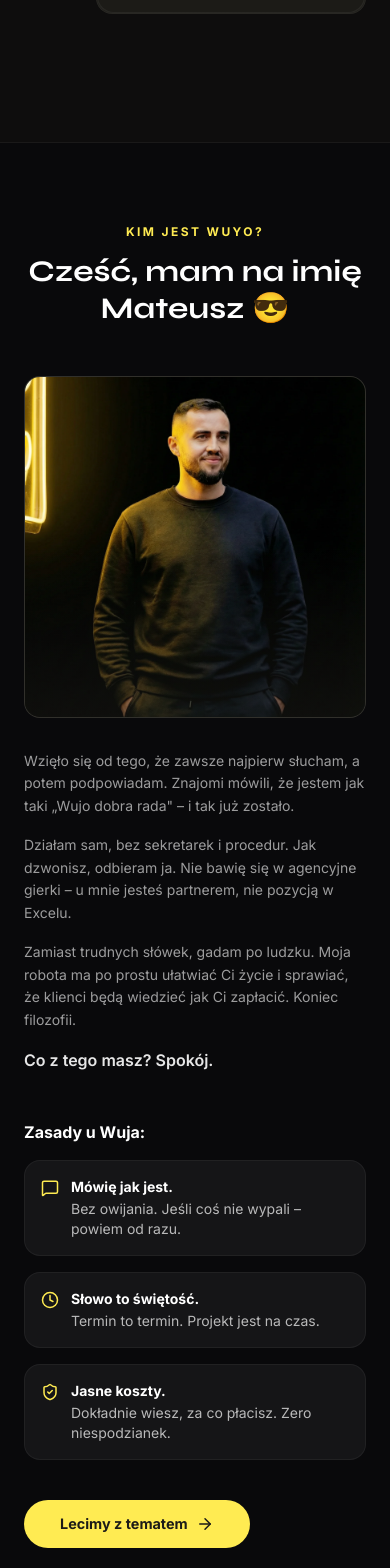
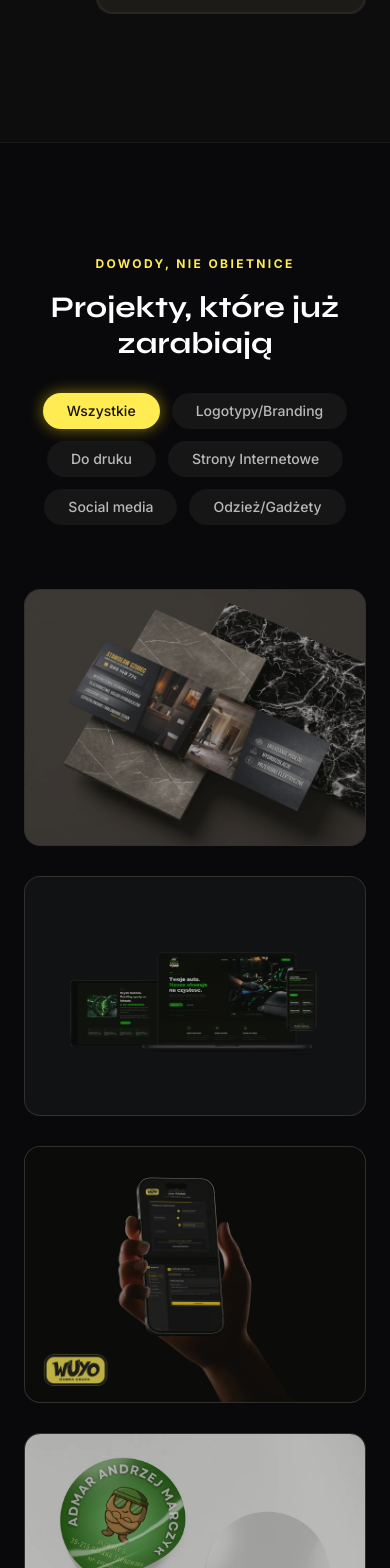
Before and after one commit to pergamindruk/wuyo, a Next.js app: page / in a window 390 px wide. Shown: the part 4915-6483 px from the top of the page. Built offline with nearby package versions, Linux system fonts and the light colour scheme.

Commit message:
style: enlarge photo in 'About' section, fix missing trusted logos section

```diff
--- a/src/app/(main)/page.tsx
+++ b/src/app/(main)/page.tsx
@@ -101,70 +101,72 @@ export default function Home() {
             {/* ═══════════════════════ PROCES ═══════════════════════ */}
             <ProcessSection />
 
-            {/* ═══════════════════════ REALIZACJE ══�            {/* ═══════════════════════ O NAS ═══════════════════════ */}
-            <section id="o-nas" className="py-20 px-6 md:px-12">
-                <div className="max-w-4xl mx-auto">
+            {/* ═══════════════════════ REALIZACJE ═══════════════════════ */}
+            <PortfolioGallery />
 
-                    {/* Nagłówek */}
-                    <AnimatedSection className="text-center mb-12">
-                        <p className="eyebrow mb-3">Kim jest Wuyo?</p>
-                        <h2 className="text-3xl md:text-4xl font-bold text-white leading-tight">
+            {/* ═══════════════════════ PAKIETY ═══════════════════════ */}
+            <PackagesSection />
+
+            {/* ═══════════════════════ FAQ ═══════════════════════ */}
+            <FAQSection />
+
+            {/* ═══════════════════════ AUDYT ═══════════════════════ */}
+            <AuditSection />
+
+            {/* ═══════════════════════ O NAS ═══════════════════════ */}
+            <section id="o-nas" className="py-28 px-6 md:px-12">
+                <div className="max-w-5xl mx-auto grid grid-cols-1 lg:grid-cols-2 gap-16 items-center">
+                    <AnimatedSection className="h-full">
+                        <div className="w-full h-full min-h-[400px] lg:min-h-[650px] aspect-[3/4] lg:aspect-auto bg-navy-light rounded-3xl flex items-center justify-center border border-white/5 overflow-hidden relative group">
+                            <Image
+                                src="/MojeZdjecie.webp"
+                                alt="Wuyo - Twój graficzny ziomek"
+                                fill
+                                className="object-cover object-[center_20%] transition-transform duration-700 group-hover:scale-105"
+                            />
+                            <div className="absolute inset-0 bg-gradient-to-t from-navy/60 via-transparent to-transparent pointer-events-none" />
+                        </div>
+                    </AnimatedSection>
+                    <AnimatedSection delay={0.2}>
+                        <p className="eyebrow mb-4">Kim jest Wuyo?</p>
+                        <h2 className="text-3xl md:text-4xl font-bold text-white mb-8 leading-tight">
                             Cześć, mam na imię Mateusz 😎
                         </h2>
-                    </AnimatedSection>
+                        <div className="text-white/60 leading-relaxed mb-6 space-y-4 text-sm md:text-base">
+                            <p>Wzięło się od tego, że zawsze najpierw słucham, a potem podpowiadam. Znajomi mówili, że jestem jak taki „Wujo dobra rada” od spraw technicznych – i tak już zostało.</p>
+                            <p>Działam sam, więc nie uciekam przed Tobą w procedury i nie chowam się za sekretarką. Jak do mnie dzwonisz, to odbieram ja. Jak pytasz, czy coś ma sens – odpowiadam szczerze. Nie bawię się w agencyjne gierki, gdzie jesteś tylko kolejną pozycją na liście do odhaczenia.</p>
+                            <p className="text-white/90 font-medium text-lg pt-2">Co z tego masz? Spokój.</p>
+                            <p>Zamiast zasypywać Cię trudnymi słówkami, tłumaczę wszystko po ludzku. Moja robota ma po prostu ułatwiać Ci życie. Strona musi być tak zrobiona, żeby klient od razu wiedział, co robisz i jak Ci zapłacić. Koniec filozofii.</p>
+                        </div>
 
-                    {/* Zdjęcie + bio */}
-                    <AnimatedSection delay={0.15} className="flex flex-col sm:flex-row gap-8 items-start mb-12">
-                        <div className="w-full sm:w-44 shrink-0">
-                            <div className="aspect-square bg-navy-light rounded-2xl overflow-hidden relative group border border-white/5">
-                                <Image
-                                    src="/MojeZdjecie.webp"
-                                    alt="Wuyo - Mateusz"
-                                    fill
-                                    className="object-cover object-top transition-transform duration-700 group-hover:scale-105"
-                                />
-                                <div className="absolute inset-0 bg-gradient-to-t from-navy/50 via-transparent to-transparent pointer-events-none" />
-                            </div>
+                        <div className="mt-8 mb-10">
+                            <p className="text-white font-bold mb-5">Zasady u Wuja:</p>
+                            <ul className="space-y-4">
+                                <li className="flex items-start gap-4 text-white/70 text-sm md:text-base bg-white/5 p-4 rounded-xl border border-white/5">
+                                    <MessageSquare className="text-gold shrink-0 mt-0.5" size={22} />
+                                    <div className="leading-snug">
+                                        <strong className="text-white block mb-1">Mówię jak jest.</strong> Jeśli Twój pomysł nie wypali – powiem Ci to prosto z mostu i poszukamy czegoś lepszego.
+                                    </div>
+                                </li>
+                                <li className="flex items-start gap-4 text-white/70 text-sm md:text-base bg-white/5 p-4 rounded-xl border border-white/5">
+                                    <Clock className="text-gold shrink-0 mt-0.5" size={22} />
+                                    <div className="leading-snug">
+                                        <strong className="text-white block mb-1">Słowo to świętość.</strong> Jak umawiamy się na konkretny dzień, to w ten dzień projekt jest u Ciebie.
+                                    </div>
+                                </li>
+                                <li className="flex items-start gap-4 text-white/70 text-sm md:text-base bg-white/5 p-4 rounded-xl border border-white/5">
+                                    <ShieldCheck className="text-gold shrink-0 mt-0.5" size={22} />
+                                    <div className="leading-snug">
+                                        <strong className="text-white block mb-1">Zero owijania w bawełnę.</strong> Wiesz dokładnie, za co płacisz bez ukrytych kosztów.
+                                    </div>
+                                </li>
+                            </ul>
                         </div>
-                        <div className="space-y-4 text-white/60 leading-relaxed text-sm">
-                            <p>Wzięło się od tego, że zawsze najpierw słucham, a potem podpowiadam. Znajomi mówili, że jestem jak taki „Wujo dobra rada" – i tak już zostało.</p>
-                            <p>Działam sam, bez sekretarek i procedur. Jak dzwonisz, odbieram ja. Nie bawię się w agencyjne gierki – u mnie jesteś partnerem, nie pozycją w Excelu.</p>
-                            <p>Zamiast trudnych słówek, gadam po ludzku. Moja robota ma po prostu ułatwiać Ci życie i sprawiać, że klienci będą wiedzieć jak Ci zapłacić. Koniec filozofii.</p>
-                            <p className="text-white/90 font-semibold text-base">Co z tego masz? Spokój.</p>
-                        </div>
-                    </AnimatedSection>
 
-                    {/* Zasady */}
-                    <AnimatedSection delay={0.3}>
-                        <p className="text-white font-bold mb-4">Zasady u Wuja:</p>
-                        <div className="grid grid-cols-1 sm:grid-cols-3 gap-4 mb-10">
-                            <div className="flex items-start gap-3 text-white/70 text-sm bg-white/5 p-4 rounded-2xl border border-white/5">
-                                <MessageSquare className="text-gold shrink-0 mt-0.5" size={18} />
-                                <div>
-                                    <strong className="text-white block mb-0.5">Mówię jak jest.</strong>
-                                    Bez owijania. Jeśli coś nie wypali – powiem od razu.
-                                </div>
-                            </div>
-                            <div className="flex items-start gap-3 text-white/70 text-sm bg-white/5 p-4 rounded-2xl border border-white/5">
-                                <Clock className="text-gold shrink-0 mt-0.5" size={18} />
-                                <div>
-                                    <strong className="text-white block mb-0.5">Słowo to świętość.</strong>
-                                    Termin to termin. Projekt jest na czas.
-                                </div>
-                            </div>
-                            <div className="flex items-start gap-3 text-white/70 text-sm bg-white/5 p-4 rounded-2xl border border-white/5">
-                                <ShieldCheck className="text-gold shrink-0 mt-0.5" size={18} />
-                                <div>
-                                    <strong className="text-white block mb-0.5">Jasne koszty.</strong>
-                                    Dokładnie wiesz, za co płacisz. Zero niespodzianek.
-                                </div>
-                            </div>
-                        </div>
-                        <Link href="#kontakt" className="btn-gold px-8 py-4 rounded-full font-bold text-sm inline-flex items-center gap-2">
+                        <Link href="#kontakt" className="btn-gradient inline-flex items-center justify-center gap-2 w-full md:w-auto">
                             Lecimy z tematem <ArrowRight size={18} />
                         </Link>
                     </AnimatedSection>
-
                 </div>
             </section>
 
```
